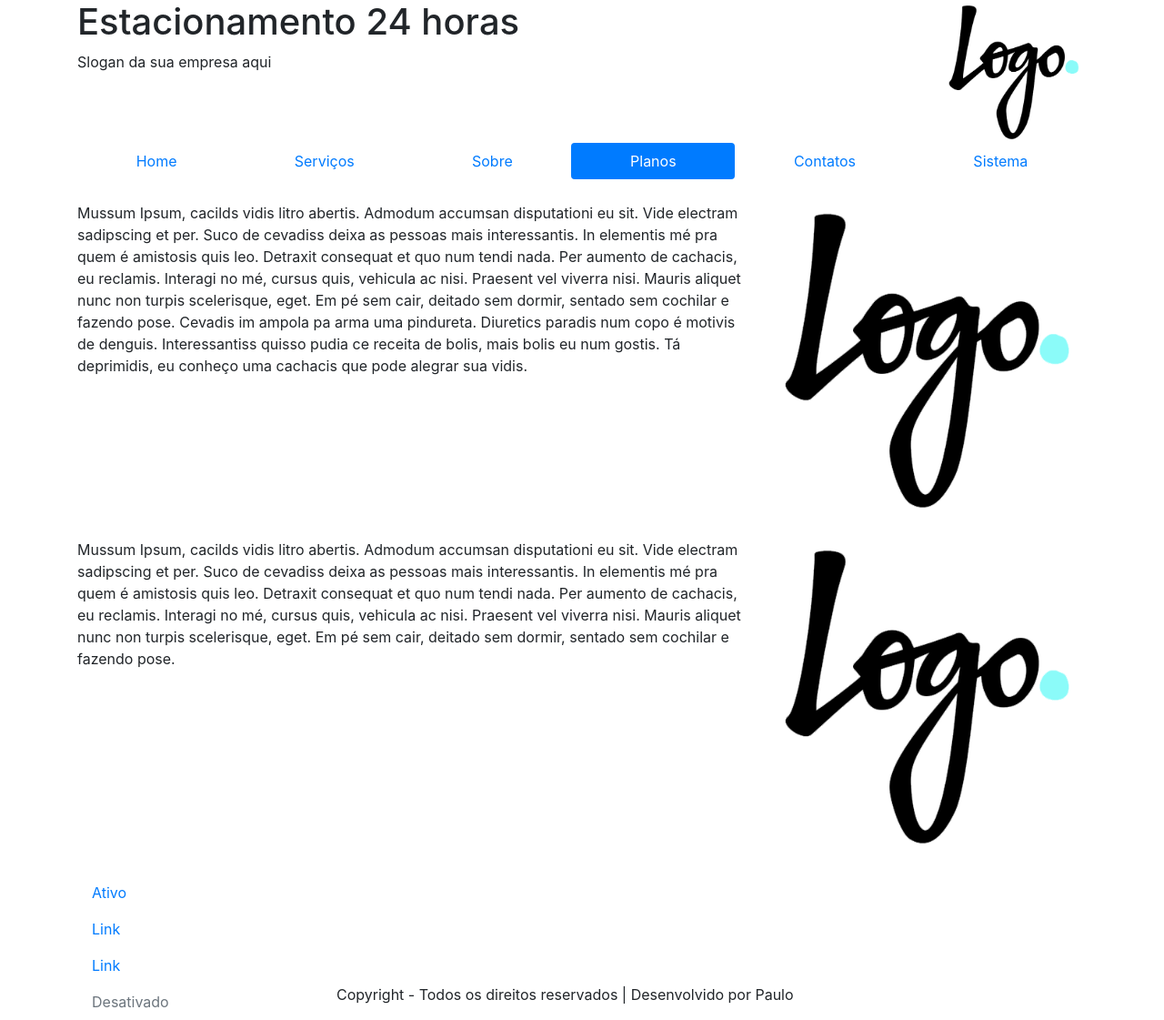
After one commit to PHBMdeveloper/PROJETOFINAL, a Django app: page /planos in a window 1280 px wide. The commit adds this page. Shown: the whole page at 91% size. Run offline with Django 3.2, Linux system fonts and the light colour scheme; parts of the project's set-up code (start-up, migrations or seed data) failed here and were passed over; some libraries are stand-ins or nearby versions.

Commit message:
Tarefa 1

```diff
--- a/static/css/style.css
+++ b/static/css/style.css
@@ -1,3 +1,7 @@
+html {
+    overflow-y: scroll;
+}
+
 .footer-website {
     bottom: 0;
     position: absolute;
--- a/website/templates/website/base.html
+++ b/website/templates/website/base.html
@@ -10,17 +10,19 @@
         <title>Website - Estacionamento 24 horas</title>
     </head>
     <body>
-    <div class="container">
-        <div class="row row-space">
-            <div class="col-6">
+    <div class="container center-page">
+        <div class="row">
+            <div class="col-10">
                 <h1>Estacionamento 24 horas</h1>
                 <span>Slogan da sua empresa aqui</span>
             </div>
-            <div class="col-6">
-                <img class="img-fluid" src="{% static 'img/logo.png' %} " alt="Estacionamento 24 horas">
+            <div class="col-2">
+                <img class="img-fluid" src="{% static 'img/logo.png' %} " alt="Estacionamento 24 horas"  width="100%"">
             </div>
         </div>
-        {% include "website/menu.html" %}
+        {% block menu %}
+            {% include "website/menu.html" %}
+        {% endblock  %}
         {% block main %}
 
         {% endblock  %}
--- /dev/null
+++ b/website/templates/website/planos.html
@@ -0,0 +1,55 @@
+<!DOCTYPE html>
+{% extends "website/base.html" %}
+{% load static %}
+{% block menu %}
+<div class="row">
+    <div class="col-12">
+        <ul class="nav nav-pills nav-fill">
+            <li class="nav-item">
+                <a class="nav-link" href="/">Home</a>
+            </li>
+            <li class="nav-item">
+                <a class="nav-link" href="{% url 'website_servicos'%}">Serviços</a>
+            </li>
+            <li class="nav-item">
+                <a class="nav-link" href="{% url 'website_sobre'%}">Sobre</a>
+            </li>
+            <li class="nav-item">
+                <a class="nav-link active" href="{% url 'website_planos'%}">Planos</a>
+            </li>
+            <li class="nav-item">
+                <a class="nav-link" href="{% url 'website_contato'%}">Contatos</a>
+            </li>
+            <li class="nav-item">
+                <a class="nav-link" href="{% url 'core_home'%}">Sistema</a>
+            </li>
+        </ul>
+    </div>
+</div>
+{% endblock %}
+{% block main %}
+    <div class="row row-space">
+        <div class="col-8">
+            Mussum Ipsum, cacilds vidis litro abertis. Admodum accumsan disputationi eu sit. Vide electram sadipscing et per. Suco de cevadiss deixa as pessoas mais interessantis. In elementis mé pra quem é amistosis quis leo. Detraxit consequat et quo num tendi nada.
+
+            Per aumento de cachacis, eu reclamis. Interagi no mé, cursus quis, vehicula ac nisi. Praesent vel viverra nisi. Mauris aliquet nunc non turpis scelerisque, eget. Em pé sem cair, deitado sem dormir, sentado sem cochilar e fazendo pose.
+
+            Cevadis im ampola pa arma uma pindureta. Diuretics paradis num copo é motivis de denguis. Interessantiss quisso pudia ce receita de bolis, mais bolis eu num gostis. Tá deprimidis, eu conheço uma cachacis que pode alegrar sua vidis.
+
+        </div>
+        <div class="col-4">
+            <img class="img-fluid" src="{% static 'img/logo.png' %}" alt="Minha imagem">
+        </div>
+    </div>
+    <div class="row row-space">
+        <div class="col-8">
+            Mussum Ipsum, cacilds vidis litro abertis. Admodum accumsan disputationi eu sit. Vide electram sadipscing et per. Suco de cevadiss deixa as pessoas mais interessantis. In elementis mé pra quem é amistosis quis leo. Detraxit consequat et quo num tendi nada.
+
+            Per aumento de cachacis, eu reclamis. Interagi no mé, cursus quis, vehicula ac nisi. Praesent vel viverra nisi. Mauris aliquet nunc non turpis scelerisque, eget. Em pé sem cair, deitado sem dormir, sentado sem cochilar e fazendo pose.
+        </div>
+        <div class="col-4">
+            <img class="img-fluid" src="{% static 'img/logo.png' %}" alt="Minha imagem">
+        </div>
+
+    </div>
+{% endblock %}
--- a/website/urls.py
+++ b/website/urls.py
@@ -1,8 +1,11 @@
 from django.urls import path, include, re_path
-from .views import home, contato
+from .views import home, contato, servicos, sobre, planos
 
 
 urlpatterns = [
     path('', home, name='website_home'),
     path('contato', contato, name='website_contato'),
+    path('servicos', servicos, name='website_servicos'),
+    path('sobre', sobre, name='website_sobre'),
+    path('planos', planos, name='website_planos'),
 ]
--- a/website/views.py
+++ b/website/views.py
@@ -7,3 +7,15 @@ def home(request):
 
 def contato(request):
     return render(request, 'website/contato.html')
+
+
+def servicos(request):
+    return render(request, 'website/servicos.html')
+
+
+def sobre(request):
+    return render(request, 'website/sobre.html')
+
+
+def planos(request):
+    return render(request, 'website/planos.html')
```
Also changed, not shown: website/templates/website/contato.html (+28 -2 lines), website/templates/website/index.html (+26 -2 lines), website/templates/website/menu.html (+4 -4 lines), website/templates/website/servicos.html (added, +51 -0 lines), website/templates/website/sobre.html (added, +52 -0 lines), estacionamento.sqlite3.
